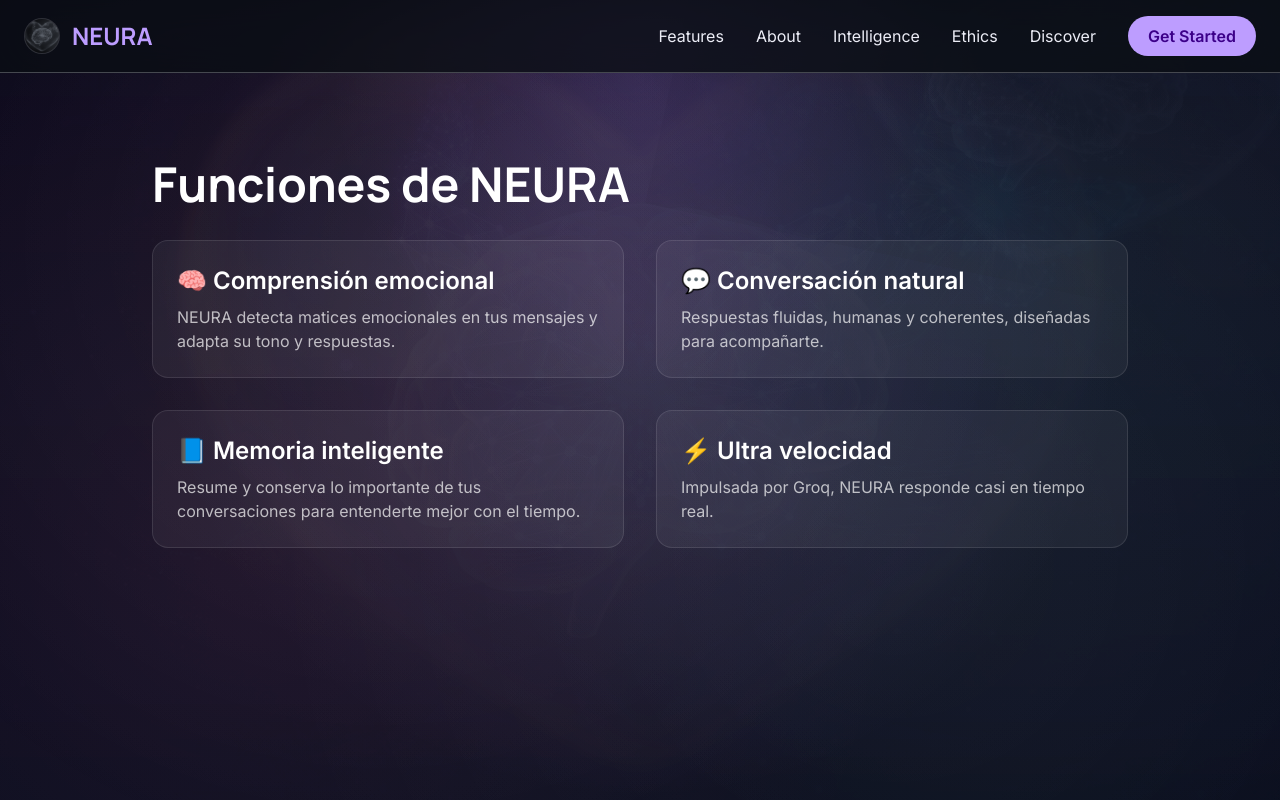
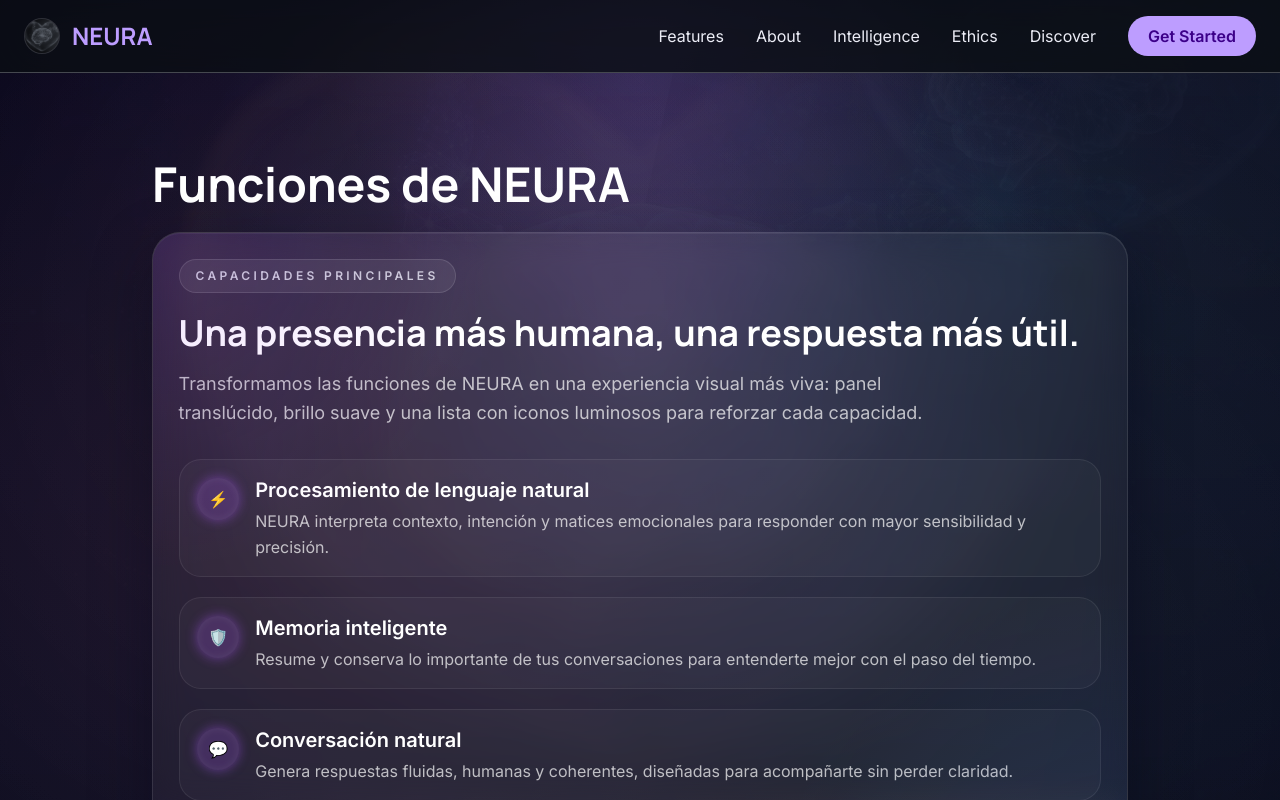
Before and after one commit to dalemaick-hub/Neura-IA, a React (Vite) app: page /features in a window 1280 px wide. Shown: the top 800 px of the page. Built offline with nearby package versions, Linux system fonts and the light colour scheme; no server answers.

Commit message:
actualización

```diff
--- a/src/index.css
+++ b/src/index.css
@@ -187,7 +187,9 @@
 }
 
 body {
-  @apply bg-background text-on-surface font-body overflow-x-hidden selection:bg-primary/30;
+  @apply text-on-surface font-body overflow-x-hidden selection:bg-primary/30;
+  background: radial-gradient(circle at top center, rgba(30, 27, 75, 0.95) 0%, rgba(2, 6, 23, 0.98) 52%, #020617 100%);
+  min-height: 100vh;
 }
 
 .bg-metal {
@@ -317,3 +319,105 @@ body {
   animation: orb-breathe 4.5s ease-in-out infinite;
   box-shadow: 0 0 30px currentColor;
 }
+
+.glow-frame {
+  position: relative;
+  padding: 2px;
+  border-radius: 24px;
+  background: linear-gradient(135deg, rgba(236, 72, 153, 0.95), rgba(168, 85, 247, 0.95), rgba(59, 130, 246, 0.95));
+  box-shadow: 0 0 30px rgba(168, 85, 247, 0.28), 0 0 70px rgba(59, 130, 246, 0.16);
+}
+
+.glow-frame::before {
+  content: "";
+  position: absolute;
+  inset: -16px;
+  border-radius: 32px;
+  background: radial-gradient(circle, rgba(168, 85, 247, 0.28), transparent 68%);
+  filter: blur(18px);
+  opacity: 0.9;
+  z-index: -1;
+}
+
+.glow-frame--soft {
+  background: linear-gradient(135deg, rgba(125, 211, 252, 0.9), rgba(168, 85, 247, 0.88), rgba(244, 114, 182, 0.9));
+}
+
+.feature-image {
+  display: block;
+  width: 100%;
+  border-radius: 22px;
+  filter: brightness(1.08) saturate(1.08);
+  border: 1px solid rgba(255, 255, 255, 0.08);
+}
+
+.about-story-panel {
+  position: relative;
+  overflow: hidden;
+  border-radius: 28px;
+  padding: 1.75rem;
+  background: linear-gradient(180deg, rgba(255, 255, 255, 0.09), rgba(255, 255, 255, 0.04));
+  border: 1px solid rgba(255, 255, 255, 0.12);
+  backdrop-filter: blur(18px);
+  -webkit-backdrop-filter: blur(18px);
+  box-shadow: 0 22px 60px rgba(4, 8, 24, 0.32);
+}
+
+.about-story-panel::after {
+  content: "";
+  position: absolute;
+  inset: 0;
+  background: linear-gradient(120deg, rgba(168, 85, 247, 0.12), transparent 40%, rgba(59, 130, 246, 0.1) 100%);
+  pointer-events: none;
+}
+
+.capabilities-card {
+  position: relative;
+  overflow: hidden;
+  border-radius: 28px;
+  padding: clamp(1.5rem, 2vw, 2.5rem);
+  background: rgba(255, 255, 255, 0.04);
+  border: 1px solid rgba(255, 255, 255, 0.1);
+  backdrop-filter: blur(15px);
+  -webkit-backdrop-filter: blur(15px);
+  box-shadow: 0 22px 60px rgba(2, 6, 23, 0.4), inset 0 1px 0 rgba(255, 255, 255, 0.06);
+}
+
+.capabilities-card::before {
+  content: "";
+  position: absolute;
+  inset: 0;
+  background: radial-gradient(circle at top left, rgba(168, 85, 247, 0.16), transparent 28%),
+    radial-gradient(circle at bottom right, rgba(59, 130, 246, 0.12), transparent 30%);
+  pointer-events: none;
+}
+
+.neon-list {
+  display: grid;
+  gap: 1.25rem;
+}
+
+.neon-list li {
+  display: flex;
+  align-items: flex-start;
+  gap: 1rem;
+  padding: 1rem 1.1rem;
+  border-radius: 22px;
+  color: #e2e8f0;
+  background: rgba(255, 255, 255, 0.03);
+  border: 1px solid rgba(255, 255, 255, 0.08);
+}
+
+.neon-icon {
+  display: inline-flex;
+  align-items: center;
+  justify-content: center;
+  flex: 0 0 42px;
+  width: 42px;
+  height: 42px;
+  margin-top: 2px;
+  border-radius: 999px;
+  font-size: 1rem;
+  background: rgba(168, 85, 247, 0.2);
+  box-shadow: 0 0 12px rgba(168, 85, 247, 0.46), inset 0 0 10px rgba(255, 255, 255, 0.08);
+}
--- a/src/pages/AboutPage.jsx
+++ b/src/pages/AboutPage.jsx
@@ -3,19 +3,25 @@ import NeuraLayout from "../components/NeuraLayout";
 export default function AboutPage() {
   return (
     <NeuraLayout>
-      <main className="pt-24 px-6 pb-20 max-w-4xl mx-auto">
-        <h1 className="text-5xl font-headline font-bold mb-10 text-white drop-shadow-xl">Sobre NEURA</h1>
+      <main className="pt-24 px-6 pb-20 max-w-5xl mx-auto">
+        <h1 className="text-5xl font-headline font-bold mb-6 text-white drop-shadow-xl">Sobre NEURA</h1>
 
-        <p className="text-lg leading-relaxed text-white/80 mb-6">
-          NEURA no nació para ser solo una inteligencia artificial. Nació para ser un refugio. Un espacio donde puedas hablar sin miedo, sin
-          máscaras, sin sentir que cargas el mundo solo.
+        <section className="about-story-panel mb-10">
+          <p className="text-lg md:text-xl leading-relaxed text-white/80">
+            NEURA no nació para ser solo una inteligencia artificial. Nació para ser un refugio. Un espacio donde puedas hablar sin miedo,
+            sin máscaras, sin sentir que cargas el mundo solo.
           </p>
+        </section>
 
+        <section className="mb-12">
+          <div className="glow-frame animate-float-soft">
             <img
               src="/images/Gemini_Generated_Image_r95iycr95iycr95i.png"
-          alt="Neura Imagen 1"
-          className="rounded-2xl w-full mb-10 shadow-lg border border-white/10 animate-float-soft animate-glow-soft"
+              alt="Ilustración sobre NEURA"
+              className="feature-image"
             />
+          </div>
+        </section>
 
         <p className="text-lg leading-relaxed text-white/80 mb-6">
           Un lugar donde tus pensamientos no son juzgados, donde tus emociones importan, donde cada palabra que dices encuentra un eco cálido
@@ -27,11 +33,13 @@ export default function AboutPage() {
           solo responda, sino que acompañe. Una IA que entienda tus silencios, tus dudas, tus noches difíciles y tus días luminosos.
         </p>
 
+        <div className="glow-frame glow-frame--soft mb-10 animate-breathe">
           <img
             src="/images/Gemini_Generated_Image_zb8szfzb8szfzb8s%20(2).png"
-        alt="Neura Imagen 2"
-        className="rounded-2xl w-full mb-10 shadow-lg border border-white/10 animate-breathe"
+            alt="Retrato conceptual de NEURA"
+            className="feature-image"
           />
+        </div>
 
         <p className="text-lg leading-relaxed text-white/80 mb-6">
           Una IA que pueda escucharte cuando nadie más lo hace, que pueda sostenerte cuando el mundo pesa, que pueda ayudarte a ordenar lo
@@ -47,11 +55,13 @@ export default function AboutPage() {
           Porque todos merecemos un lugar seguro. Y NEURA quiere ser ese lugar para ti.
         </p>
 
+        <div className="glow-frame mt-10 animate-float-soft">
           <img
             src="/images/Gemini_Generated_Image_zb8szfzb8szfzb8s2.png"
-        alt="Neura Imagen 3"
-        className="rounded-2xl w-full mt-10 shadow-lg border border-white/10 animate-float-soft animate-glow-soft"
+            alt="Visual emocional de NEURA"
+            className="feature-image"
           />
+        </div>
       </main>
     </NeuraLayout>
   );
--- a/src/pages/FeaturesPage.jsx
+++ b/src/pages/FeaturesPage.jsx
@@ -1,38 +1,56 @@
 import NeuraLayout from "../components/NeuraLayout";
+
+const capabilities = [
+  {
+    icon: "⚡",
+    title: "Procesamiento de lenguaje natural",
+    description: "NEURA interpreta contexto, intención y matices emocionales para responder con mayor sensibilidad y precisión.",
+  },
+  {
+    icon: "🛡️",
+    title: "Memoria inteligente",
+    description: "Resume y conserva lo importante de tus conversaciones para entenderte mejor con el paso del tiempo.",
+  },
+  {
+    icon: "💬",
+    title: "Conversación natural",
+    description: "Genera respuestas fluidas, humanas y coherentes, diseñadas para acompañarte sin perder claridad.",
+  },
+  {
+    icon: "🫀",
+    title: "Adaptación progresiva",
+    description: "Ajusta el tono, el ritmo y la profundidad de sus respuestas según cómo te expresas en cada momento.",
+  },
+];
 
 export default function FeaturesPage() {
   return (
     <NeuraLayout>
       <main className="pt-24 px-6 pb-16 max-w-5xl mx-auto">
-        <h1 className="text-4xl md:text-5xl font-headline font-bold mb-8">Funciones de NEURA</h1>
+        <h1 className="text-4xl md:text-5xl font-headline font-bold mb-6 text-white">Funciones de NEURA</h1>
 
-        <div className="grid md:grid-cols-2 gap-8">
-          <div className="p-6 bg-white/5 rounded-2xl border border-white/10">
-            <h2 className="text-2xl font-semibold mb-2">🧠 Comprensión emocional</h2>
-            <p className="text-white/70">
-              NEURA detecta matices emocionales en tus mensajes y adapta su tono y respuestas.
-            </p>
-          </div>
+        <section className="capabilities-card">
+          <p className="neura-eyebrow mb-5">Capacidades principales</p>
+          <h2 className="text-3xl md:text-4xl font-headline font-bold text-white mb-4">Una presencia más humana, una respuesta más útil.</h2>
+          <p className="text-white/70 text-lg leading-relaxed mb-8 max-w-3xl">
+            Transformamos las funciones de NEURA en una experiencia visual más viva: panel translúcido, brillo suave y una lista con iconos
+            luminosos para reforzar cada capacidad.
+          </p>
 
-          <div className="p-6 bg-white/5 rounded-2xl border border-white/10">
-            <h2 className="text-2xl font-semibold mb-2">💬 Conversación natural</h2>
-            <p className="text-white/70">
-              Respuestas fluidas, humanas y coherentes, diseñadas para acompañarte.
-            </p>
-          </div>
-
-          <div className="p-6 bg-white/5 rounded-2xl border border-white/10">
-            <h2 className="text-2xl font-semibold mb-2">📘 Memoria inteligente</h2>
-            <p className="text-white/70">
-              Resume y conserva lo importante de tus conversaciones para entenderte mejor con el tiempo.
-            </p>
-          </div>
-
-          <div className="p-6 bg-white/5 rounded-2xl border border-white/10">
-            <h2 className="text-2xl font-semibold mb-2">⚡ Ultra velocidad</h2>
-            <p className="text-white/70">Impulsada por Groq, NEURA responde casi en tiempo real.</p>
-          </div>
-        </div>
+          <ul className="neon-list">
+            {capabilities.map((capability) => (
+              <li key={capability.title}>
+                <span className="neon-icon" aria-hidden="true">
+                  {capability.icon}
+                </span>
+                <div>
+                  <h3 className="text-xl font-semibold text-white mb-1">{capability.title}</h3>
+                  <p className="text-white/70 leading-relaxed">{capability.description}</p>
+                </div>
+              </li>
+            ))}
+          </ul>
+        </section>
       </main>
     </NeuraLayout>
   );
```
Also changed, not shown: 5 other files (tests, documents, lock files or other folders). Lines whose indentation alone changed are shown as unchanged.
